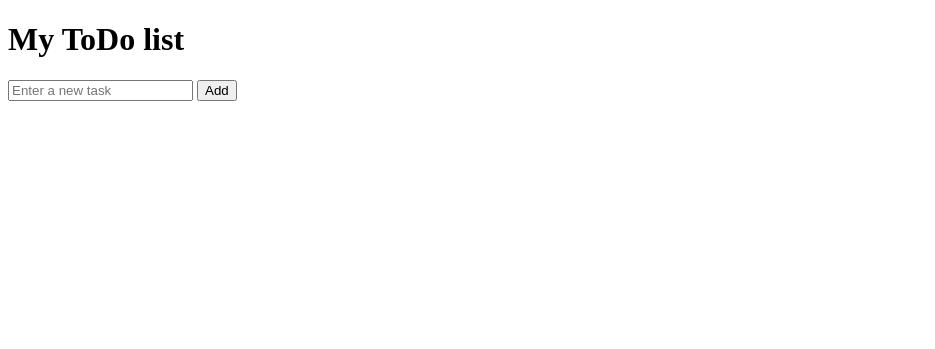
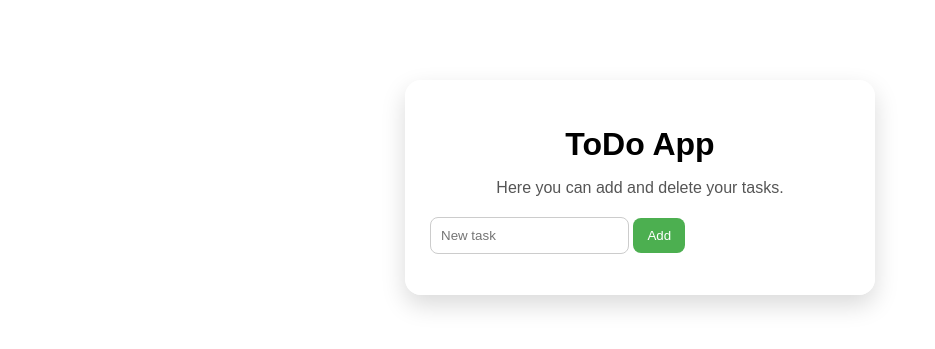
Before and after one commit to YevheniiaBukh/ToDo-App, a Flask app: page / in a window 1280 px wide. Shown: the top 349 px of the page, without its empty margins (0-935 px from the left). Run offline with Flask 3, Linux system fonts and the light colour scheme.

Commit message:
ToDo App

```diff
--- a/app.py
+++ b/app.py
@@ -1,6 +1,9 @@
 from flask import Flask, render_template, request, redirect
+from flask_sqlalchemy import SQLAlchemy
 
 app = Flask(__name__)
+app.config['SQLALCHEMY_DATABASE_URI'] = 'sqlite:///tasks.db'
+db = SQLAlchemy(app)
 
 tasks = []
 
@@ -15,10 +18,10 @@ def add_task():
         tasks.append(task)
     return redirect('/')
 
-@app.route('/delete/<int:index>')
-def delete_task(index):
-    if 0 <= index < len(tasks):
-        tasks.pop(index)
+@app.route('/delete/<int:task_id>')
+def delete_task(task_id):
+    if 0 <= task_id < len(tasks):
+        tasks.pop(task_id)
     return redirect('/')
 
 if __name__ == '__main__':
--- a/static/style.css
+++ b/static/style.css
@@ -0,0 +1,73 @@
+body {
+  font-family: Arial, sans-serif;
+  background-color: linear-gradient(135deg, #a3d18a, #8bc34a);
+  margin: 0px;
+  padding: 0px;
+}
+
+.container {
+  width: 420px;
+  margin: 80px auto;
+  padding: 25px;
+  background-color: rgba(255, 255, 255, 0.8);
+  border-radius: 16px;
+  box-shadow: 0 10px 25px rgba(0, 0, 0, 0.15);
+}
+
+h1 {
+  text-align: center;
+  margin-bottom: 5px;
+}
+
+.subtitle {
+  text-align: center;
+  color: #555;
+  margin-bottom: 20px;
+}
+
+.form {
+  display: flex;
+  margin-bottom: 20px;
+  gap: 10px;
+}
+
+input {
+  flex: 1;
+  padding: 10px;
+  border: 1px solid #ccc;
+  border-radius: 8px;
+}
+
+button {
+  padding: 10px 14px;
+  background-color: #4caf50;
+  color: white;
+  border: none;
+  border-radius: 8px;
+  cursor: pointer;
+}
+
+button:hover {
+  background-color: #45a049;
+}
+
+.task-list {
+  list-style-type: none;
+  padding: 0;
+}
+
+.task-item {
+  display: flex;
+  align-items: center;
+  padding: 10px;
+  border-radius: 8px;
+  margin-bottom: 10px;
+  justify-content: space-between;
+  background-color: #f4f6f9;
+}
+
+.task-list a {
+  text-decoration: none;
+  color: red;
+  font-size: 18px;
+}
--- a/templates/index.html
+++ b/templates/index.html
@@ -1,23 +1,31 @@
 <!doctype html>
-<html>
+<html lang="en">
   <head>
+    <meta charset="UTF-8" />
     <title>ToDo App</title>
+
+    <link rel="stylesheet" href="/static/style.css" />
   </head>
+
   <body>
-    <h1>My ToDo list</h1>
+    <div class="container">
+      <h1>ToDo App</h1>
 
-    <from action="/add" method="post">
-      <input type="text" name="task" placeholder="Enter a new task" />
+      <p class="subtitle">Here you can add and delete your tasks.</p>
+
+      <form action="/add" method="post" class="task-form">
+        <input type="text" name="task" placeholder="New task" required />
         <button type="submit">Add</button>
-    </from>
+      </form>
 
-    <ul>
+      <ul class="task-list">
         {% for task in tasks %}
         <li>
-        {{ task }}
-        <a href="/delete/{{ loop.index0 }}">Delete</a>
+          <span>{{ task }}</span>
+          <a href="/delete/{{ loop.index0 }}" class="delete-button">Delete</a>
         </li>
         {% endfor %}
       </ul>
+    </div>
   </body>
 </html>
```
Lines whose indentation alone changed are shown as unchanged.
